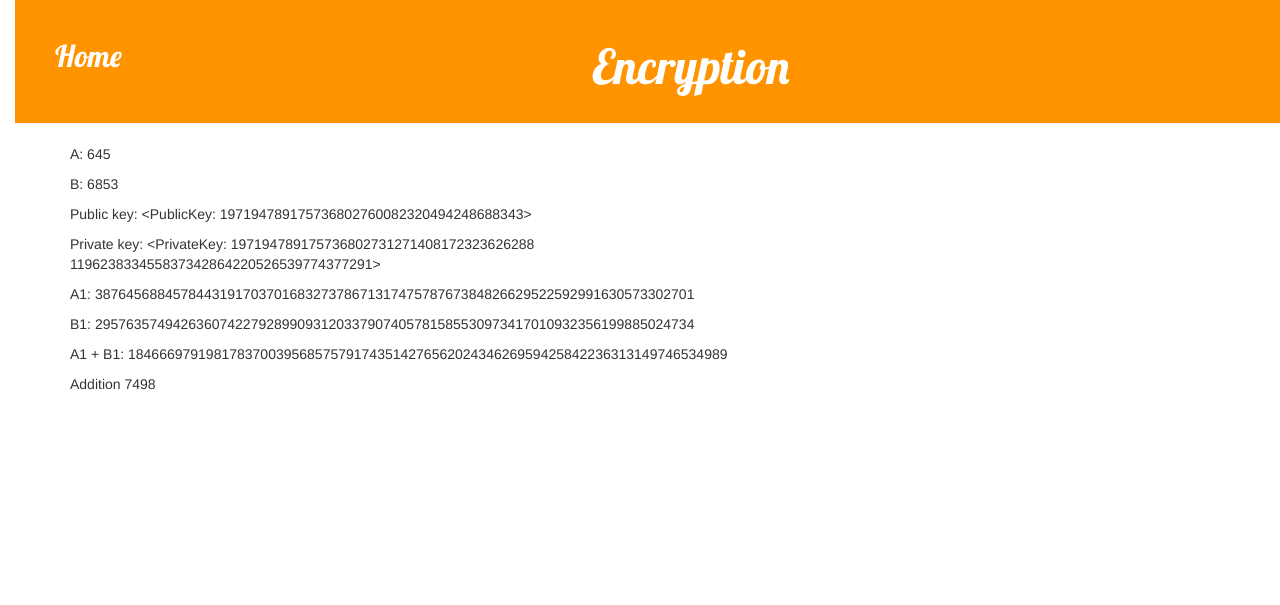
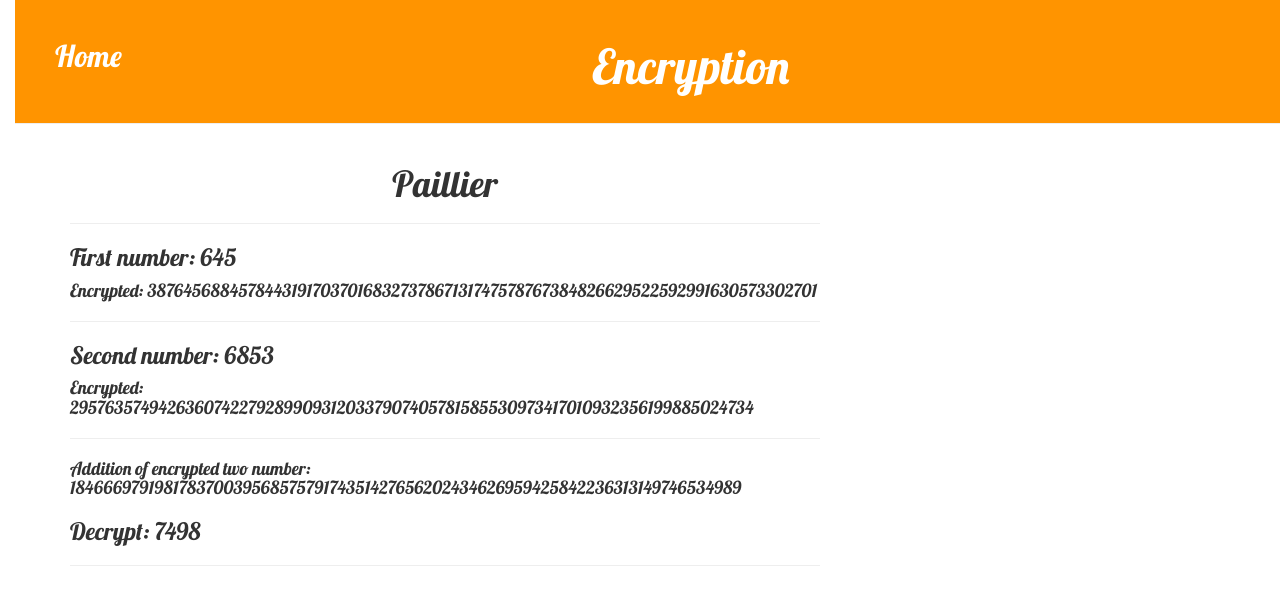
Before and after one commit to Jamshidbek/HE, a Django app: page /algorithm/paillier/3/ in a window 1280 px wide. Shown: the top 605 px of the page. Run offline with Django 3.2, Linux system fonts and the light colour scheme; data comes from the database, SQL or seed files in the repository; some libraries are stand-ins or nearby versions.

Commit message:
Modifying style

```diff
--- a/algorithm/models.py
+++ b/algorithm/models.py
@@ -4,12 +4,11 @@ from django.db import models
 class RSA(models.Model):
     author = models.ForeignKey('auth.User')
     title = models.CharField(max_length=200, blank=True, null=True)
-    text = models.TextField(blank=True, null=True)
     p = models.CharField(max_length=200, verbose_name="Prime number P")
     q = models.CharField(max_length=200, verbose_name="Prime number Q")
     n = models.CharField(max_length=200, blank=True, null=True, verbose_name="Number N")
-    e = models.CharField(max_length=200, verbose_name="Public key")
-    d = models.CharField(max_length=200, blank=True, null=True, verbose_name="Private key")
+    e = models.CharField(max_length=200, verbose_name="Public number E")
+    d = models.CharField(max_length=200, blank=True, null=True, verbose_name="Private number D")
 
     f = models.CharField(max_length=200, blank=True, null=True, verbose_name="Number F")
     public_key = models.CharField(max_length=200, blank=True, null=True, verbose_name="Public key")
@@ -20,6 +19,7 @@ class RSA(models.Model):
     b2 = models.CharField(max_length=200, blank=True, null=True, verbose_name="Encrypted second number")
     a1b1 = models.CharField(max_length=200, blank=True, null=True, verbose_name="Multiples of two numbers")
     a2b2 = models.CharField(max_length=200, blank=True, null=True, verbose_name="Multiples of encrypted two numbers")
+    ba = models.CharField(max_length=200, blank=True, null=True, verbose_name="Decrypt")
 
     def __str__(self):
         return self.title
@@ -52,7 +52,7 @@ class Sezar(models.Model):
     a = models.CharField(max_length=200, verbose_name="First word")
     b = models.CharField(max_length=200, verbose_name="second word")
     k = models.CharField(max_length=200, verbose_name="Key")
-    ab = models.CharField(max_length=200, blank=True, null=True, verbose_name="Multiples of two word")
+    ab = models.CharField(max_length=200, blank=True, null=True, verbose_name="Addition of two word")
     a1 = models.CharField(max_length=200, blank=True, null=True, verbose_name="Encrypted first word")
     b1 = models.CharField(max_length=200, blank=True, null=True, verbose_name="Encrypted second word")
     a1b1 = models.CharField(max_length=200, blank=True, null=True, verbose_name="Addition of encrypted two words")
--- a/algorithm/views.py
+++ b/algorithm/views.py
@@ -25,6 +25,7 @@ def rsa_view(request):
             rsa.b2 = pow(int(rsa.b1), int(rsa.e), rsa.n)
             rsa.a1b1 = int(rsa.a1)*int(rsa.b1)
             rsa.a2b2 = int(rsa.a2)*int(rsa.b2)
+            rsa.ba = pow(int(rsa.a2b2), int(rsa.d), rsa.n)
 
             rsa.save()
             return redirect('rsa_result', pk=rsa.pk)
--- a/blog/static/css/blog.css
+++ b/blog/static/css/blog.css
@@ -30,6 +30,16 @@ h1, h2, h3, h4 {
     font-family: 'Lobster', cursive;
 }
 
+.about {
+    font-family: Roboto;
+    font-size: 14pt;
+}
+
+.post-text {
+    font-family: Roboto;
+    font-size: 12pt;
+}
+
 .date {
     color: #828282;
 }
--- a/blog/templates/algorithm/algorithm_list.html
+++ b/blog/templates/algorithm/algorithm_list.html
@@ -3,15 +3,15 @@
 {% block content %}
     <div class="post">
         <h1><a href="{% url 'rsa' %}">RSA</a></h1>
-        <p>Ikki sonni ko'paytmasiga asoslangan</p>
+        <p class="about">Ikki sonni ko'paytmasiga asoslangan</p>
         <hr style="clear:both;"/>
 
         <h1><a href="{% url 'sezar' %}">Sezar</a></h1>
-        <p>Ikki so'zni qo'shishga asoslangan</p>
+        <p class="about">Ikki so'zni qo'shishga asoslangan</p>
         <hr style="clear:both;"/>
 
         <h1><a href="{% url 'paillier' %}">Paillier</a></h1>
-        <p>Ikki sonni yi'g'indisiga asoslangan</p>
+        <p class="about">Ikki sonni yi'g'indisiga asoslangan</p>
         <hr style="clear:both;"/>
     </div>
 {% endblock %}
--- a/blog/templates/algorithm/paillier_result.html
+++ b/blog/templates/algorithm/paillier_result.html
@@ -2,13 +2,19 @@
 
 {% block content %}
     <div>
-        <p>A: {{ paillier.a }}</p>
-        <p>B: {{ paillier.b }}</p>
-        <p>Public key: {{ paillier.pub }}</p>
-        <p>Private key: {{ paillier.priv }}</p>
-        <p>A1: {{ paillier.a1 }}</p>
-        <p>B1: {{ paillier.b1 }}</p>
-        <p>A1 + B1: {{ paillier.a1b1 }}</p>
-        <p>Addition {{ paillier.ba }}</p>
+        <h1 style="text-align: center;">Paillier</h1>
+        <hr style="clear:both;"/>
+
+        <h3>First number: {{ paillier.a }}</h3>
+        <h4>Encrypted: {{ paillier.a1 }}</h4>
+        <hr style="clear:both;"/>
+
+        <h3>Second number: {{ paillier.b }}</h3>
+        <h4>Encrypted: {{ paillier.b1 }}</h4>
+        <hr style="clear:both;"/>
+
+        <h4>Addition of encrypted two number: {{ paillier.a1b1 }}</h4>
+        <h3>Decrypt: {{ paillier.ba }}</h3>
+        <hr style="clear:both;"/>
     </div>
 {% endblock %}
--- a/blog/templates/blog/post_detail.html
+++ b/blog/templates/blog/post_detail.html
@@ -11,6 +11,8 @@
 		    <a class="btn btn-default" href="{% url 'post_edit' pk=post.pk %}"><span class="glyphicon glyphicon-pencil"></span></a>
 		{% endif %}
         <h1>{{ post.title }}</h1>
-        <p>{{ post.text|linebreaks }}</p>
+        <hr style="clear:both;"/>
+        <br/>
+        <p class="post-text">{{ post.text|linebreaksbr }}</p>
     </div>
 {% endblock %}
--- a/blog/templates/blog/post_list.html
+++ b/blog/templates/blog/post_list.html
@@ -7,7 +7,8 @@
                 {{ post.published_date }}
             </div>
             <h1><a href="{% url 'post_detail' pk=post.pk %}">{{ post.title }}</a></h1>
-            <p>{{ post.text|linebreaks }}</p>
+            <hr style="clear:both;"/>
+            <p class="post-text">{{ post.text|truncatechars:400|linebreaksbr }}</p>
         </div>
     {% endfor %}
 {% endblock %}
```
Also changed, not shown: blog/templates/algorithm/rsa_result.html (+14 -1 lines), blog/templates/algorithm/sezar_result.html (+14 -2 lines), blog/templates/he/home.html (+6 -1 lines), db.sqlite3.
